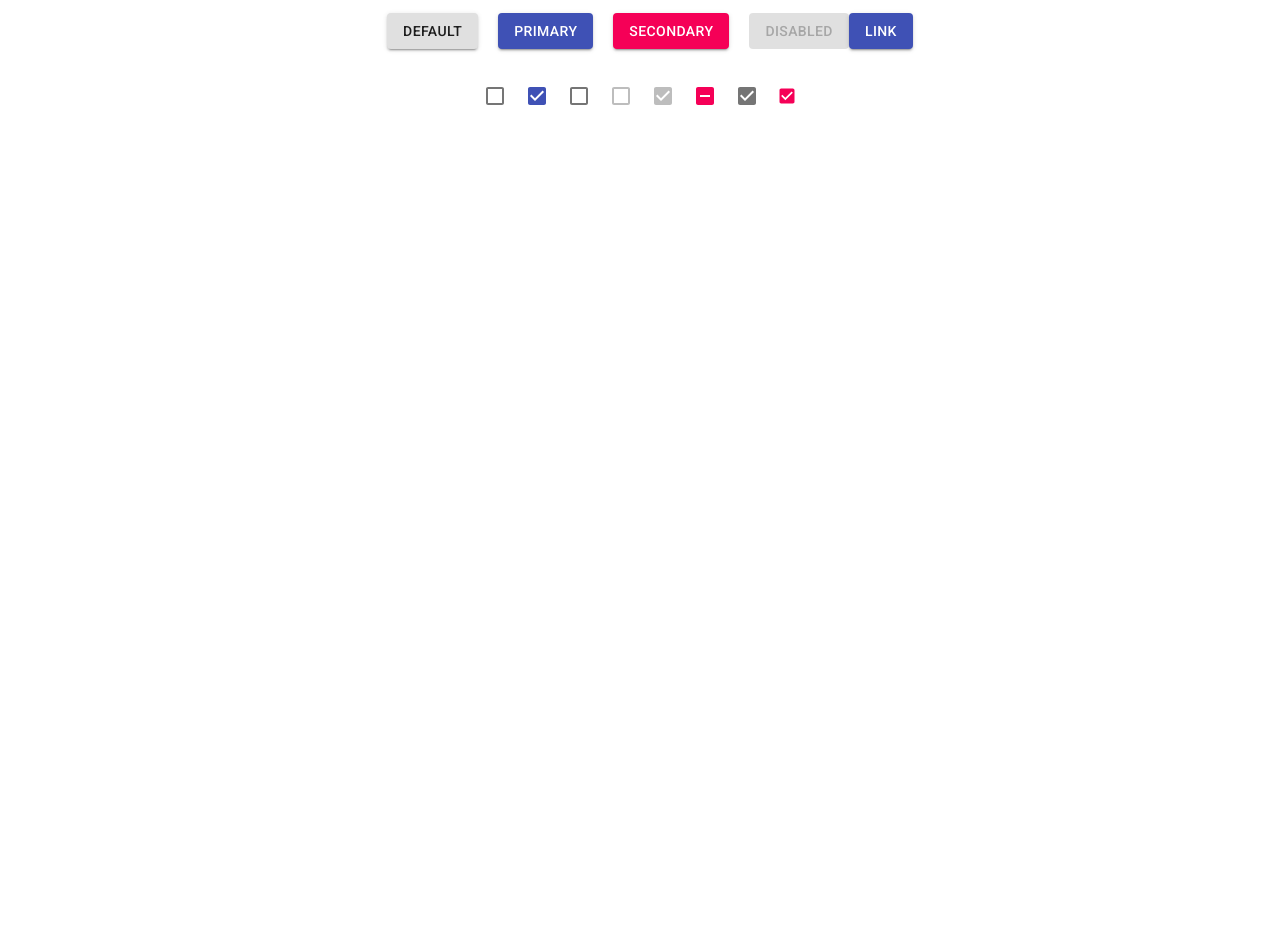
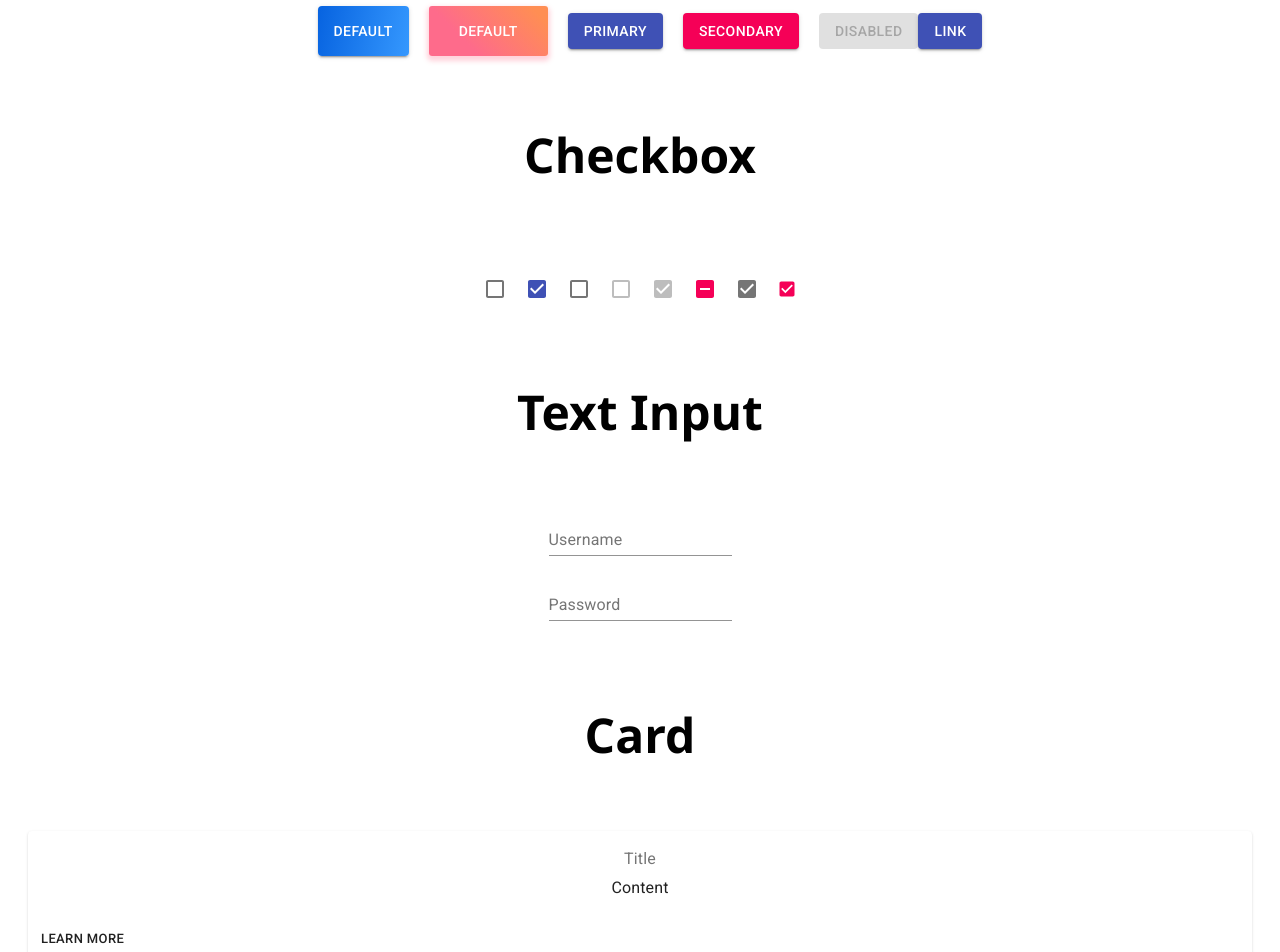
Before and after one commit to at-dungnn/my-app-react-with-ts, a React (Create React App) app: page / in a window 1280 px wide. Shown: the part 640-1592 px from the top of the page. Before the commit the page ends 800 px from the top, so only its background shows below. Built offline with nearby package versions, Linux system fonts and the light colour scheme.

Commit message:
Input, button , card is customized.

```diff
--- a/src/App.tsx
+++ b/src/App.tsx
@@ -1,5 +1,5 @@
 import React from 'react';
-import './App.css';
+import './App.scss';
 import Hello from './scenes/enthusiasm/containers/Counter';
 
 function App() {
--- a/src/assets/styles/button.tsx
+++ b/src/assets/styles/common-styles.tsx
@@ -1,11 +1,11 @@
 
-export const buttonsStyle = {
-    root: {
+export const styles = {
+    buttonsStyle: {
         background: 'linear-gradient(45deg, #FE6B8B 30%, #FF8E53 90%)',
         borderRadius: 3,
         border: 0,
         color: 'white',
-        height: 48,
+        height: 50,
         padding: '0 30px',
         boxShadow: '0 3px 5px 2px rgba(255, 105, 135, .3)',
     }
--- a/src/index.css
+++ /dev/null
@@ -1,13 +0,0 @@
-body {
-  margin: 0;
-  font-family: -apple-system, BlinkMacSystemFont, 'Segoe UI', 'Roboto', 'Oxygen',
-    'Ubuntu', 'Cantarell', 'Fira Sans', 'Droid Sans', 'Helvetica Neue',
-    sans-serif;
-  -webkit-font-smoothing: antialiased;
-  -moz-osx-font-smoothing: grayscale;
-}
-
-code {
-  font-family: source-code-pro, Menlo, Monaco, Consolas, 'Courier New',
-    monospace;
-}
--- /dev/null
+++ b/src/index.scss
@@ -0,0 +1,12 @@
+// Override common CSS for all project
+body {
+    .Usonia__Button {
+        height: 50px;
+        box-shadow: "0 3px 5px 2px rgba(255, 105, 135, .3)";
+        background: transparent linear-gradient(281deg, #3598fe 0%, #0763e0 100%) 0% 0% no-repeat padding-box;
+        opacity: 1;
+        span {
+            color: white;
+        }
+    }
+}
--- a/src/index.tsx
+++ b/src/index.tsx
@@ -1,7 +1,7 @@
 import React from 'react';
 import ReactDOM from 'react-dom';
 import {combineReducers, applyMiddleware, compose, DeepPartial} from 'redux';
-import './index.css';
+import './index.scss';
 import * as serviceWorker from './serviceWorker';
 import { IStoreState } from './types';
 import * as reducers from './reducers';
--- a/src/scenes/enthusiasm/components/ExampleUIMaterial.tsx
+++ b/src/scenes/enthusiasm/components/ExampleUIMaterial.tsx
@@ -2,32 +2,43 @@ import * as React from 'react';
 import './ExampleUIMaterial.scss';
 import Button from '@material-ui/core/Button';
 import Checkbox from '@material-ui/core/Checkbox';
+import TextField from '@material-ui/core/TextField';
+import { WithStyles, withStyles } from '@material-ui/core';
+import { styles } from '../../../assets/styles/common-styles';
+import Grid from '@material-ui/core/Grid';
+import Card from '@material-ui/core/Card';
+import CardActions from '@material-ui/core/CardActions';
+import CardContent from '@material-ui/core/CardContent';
+import Typography from '@material-ui/core/Typography';
 
-
-export interface Props {
-    // name: string;
+interface Props extends WithStyles<typeof styles> {
+    children?: React.ReactNode;
+    className?: string;
 }
 
 class ExampleUIMaterial extends React.Component<Props> {
 
-    // constructor(props: Props) {
-    //     super(props);
-
-    // }
-
     render() {
+        const { classes } = this.props;
+        console.log(this.props);
 
         return (
             <div className='example'>
                 <div className="button-demo">
                     <h4>Input Component Demo</h4>
-                    <Button variant="contained">Default</Button>
+                    {/* Override global */}
+                    <Button variant="contained" className="Usonia__Button">Default</Button>
+                    {/* Override separate */}
+                    <Button variant="contained" className={classes.buttonsStyle}>Default</Button>
+
+                    {/* Default button */}
                     <Button variant="contained" color="primary">Primary</Button>
                     <Button variant="contained" color="secondary">Secondary</Button>
                     <Button variant="contained" disabled>Disabled</Button>
                     <Button variant="contained" color="primary" href="#contained-buttons">Link </Button>
                 </div>
                 <div>
+                    <h4>Checkbox</h4>
                     <Checkbox
                         value="primary"
                         inputProps={{ 'aria-label': 'primary checkbox' }}
@@ -65,9 +76,37 @@ class ExampleUIMaterial extends React.Component<Props> {
                         inputProps={{ 'aria-label': 'checkbox with small size' }}
                     />
                 </div>
+                <div>
+                    <h4>Text Input</h4>
+                    <Grid container spacing={2}>
+                        <Grid item xs={12}>
+                            <Grid justify="center">
+                                <Grid >
+                                    <TextField id="standard-basic" label="Username" />
+                                </Grid>
+                                <Grid>
+                                    <TextField id="standard-basic" label="Password" />
+                                </Grid>
+                            </Grid>
+                        </Grid>
+
+                    </Grid>
+                </div>
+                <div>
+                    <h4>Card</h4>
+                    <Card>
+                        <CardContent>
+                            <Typography color="textSecondary" gutterBottom>Title</Typography>
+                            <Typography>Content</Typography>
+                        </CardContent>
+                        <CardActions>
+                            <Button size="small">Learn More</Button>
+                        </CardActions>
+                    </Card>
+                </div>
             </div>
         );
     }
 }
 
-export default ExampleUIMaterial;
+export default withStyles(styles)(ExampleUIMaterial);
```
Also changed, not shown: src/App.css (deleted, +0 -14 lines), src/App.scss (added, +14 -0 lines).
